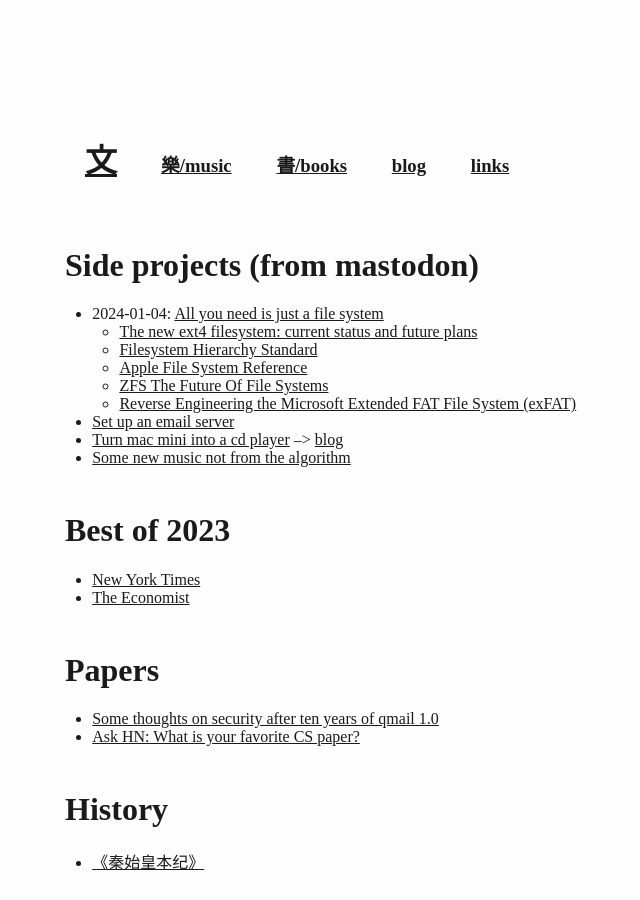
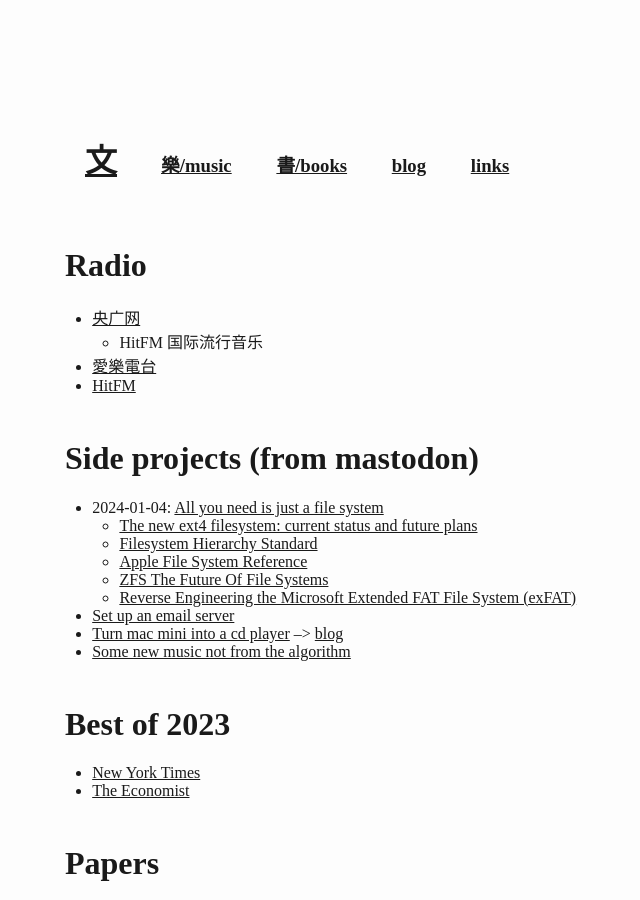
Before and after one commit to wangw469/wangw469.github.io, a Jekyll site: the page built from links.md, in a window 1280 px wide and 900 px high. Shown: the whole window, without its empty margins (25-665 px from the left). Built offline with Jekyll 4.4.1, drawn with Linux system fonts in a browser that asks for light colours; our own code applies the rules of GitHub Pages for plain Markdown files.

Commit message:
add links for radio

```diff
--- a/links.md
+++ b/links.md
@@ -2,6 +2,13 @@
 title: "Links that I found interesting"
 date: 2024-01-02
 ---
+
+# Radio
+
+* [央广网](http://www.cnr.cn/gbzb/)
+    * HitFM 国际流行音乐
+* [愛樂電台](https://www.e-classical.com.tw/index.html)
+* [HitFM](https://www.hitoradio.com/newweb/onair_n_ajax.php)
 
 # Side projects (from mastodon)
 
```
